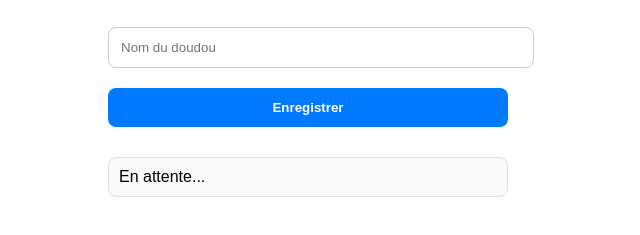
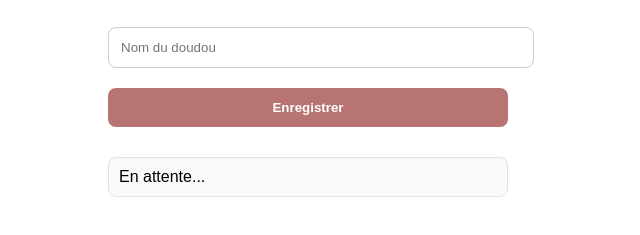
Before and after one commit to carolegeorgeon-novice/doudou-alert, a plain HTML site: page index.html in a window 1280 px wide. Shown: the part 71-306 px from the top of the page, without its empty margins (332-972 px from the left). Drawn offline with nearby package versions, Linux system fonts and the light colour scheme.

Commit message:
index.html

```diff
--- a/index.html
+++ b/index.html
@@ -8,7 +8,7 @@
     <style>
         body { font-family: sans-serif; padding: 20px; max-width: 400px; margin: auto; }
         input, button { width: 100%; padding: 12px; margin: 10px 0; border-radius: 8px; border: 1px solid #ccc; }
-        button { background-color: #007bff; color: white; border: none; font-weight: bold; cursor: pointer; }
+        button { background-color: #b87373; color: white; border: none; font-weight: bold; cursor: pointer; }
         #debug { margin-top: 20px; padding: 10px; border-radius: 8px; background: #f8f9fa; border: 1px solid #dee2e6; }
     </style>
 </head>
```
